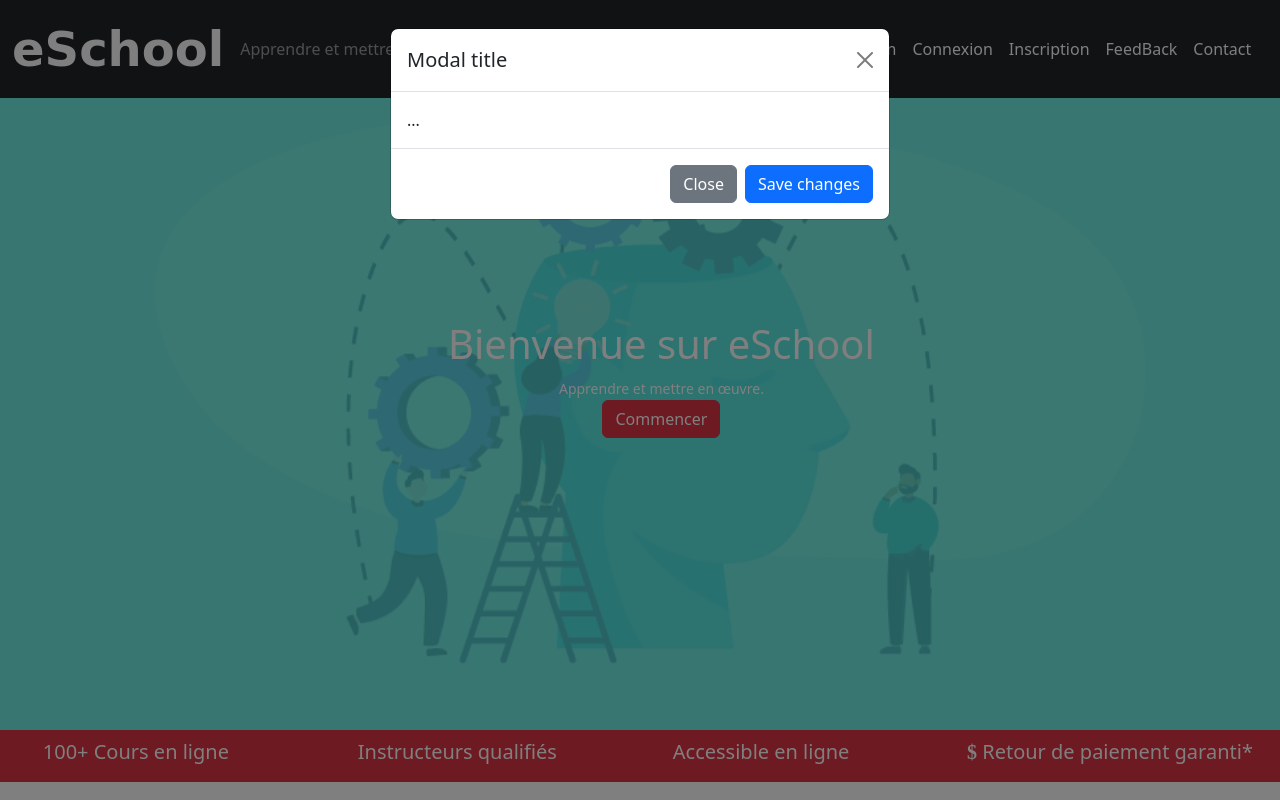
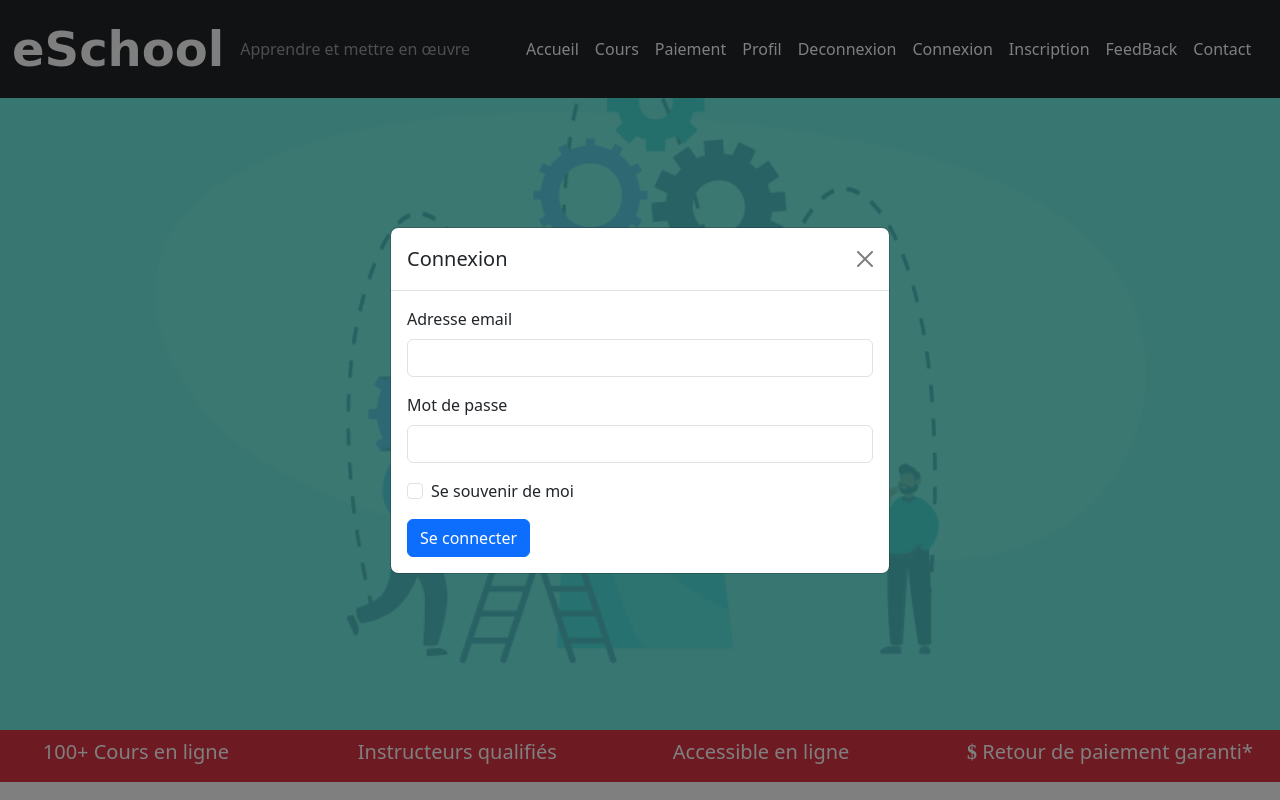
Before and after one commit to Domiynsbelhanda/eSchool, a PHP site: page / in a window 1280 px wide, after a click on "Connexion". Run offline with PHP 8.4, Linux system fonts and the light colour scheme; some libraries are stand-ins or nearby versions; some web fonts are replaced.

Commit message:
[STYLE] Login auth modal ok

```diff
--- a/index.php
+++ b/index.php
@@ -211,18 +211,28 @@
 
 <!-- Modal -->
 <div class="modal fade" id="loginModal" tabindex="-1" aria-labelledby="loginModal" aria-hidden="true">
-  <div class="modal-dialog">
+  <div class="modal-dialog modal-dialog-centered">
     <div class="modal-content">
       <div class="modal-header">
-        <h1 class="modal-title fs-5" id="exampleModalLabel">Modal title</h1>
+        <h1 class="modal-title fs-5" id="exampleModalLabel">Connexion</h1>
         <button type="button" class="btn-close" data-bs-dismiss="modal" aria-label="Close"></button>
       </div>
       <div class="modal-body">
-        ...
-      </div>
-      <div class="modal-footer">
-        <button type="button" class="btn btn-secondary" data-bs-dismiss="modal">Close</button>
-        <button type="button" class="btn btn-primary">Save changes</button>
+        <form>
+            <div class="mb-3">
+                <label for="exampleInputEmail1" class="form-label">Adresse email</label>
+                <input type="email" class="form-control" id="exampleInputEmail1" aria-describedby="emailHelp">
+            </div>
+            <div class="mb-3">
+                <label for="exampleInputPassword1" class="form-label">Mot de passe</label>
+                <input type="password" class="form-control" id="exampleInputPassword1">
+            </div>
+            <div class="mb-3 form-check">
+                <input type="checkbox" class="form-check-input" id="exampleCheck1">
+                <label class="form-check-label" for="exampleCheck1">Se souvenir de moi</label>
+            </div>
+            <button type="submit" class="btn btn-primary">Se connecter</button>
+            </form>
       </div>
     </div>
   </div>
```
